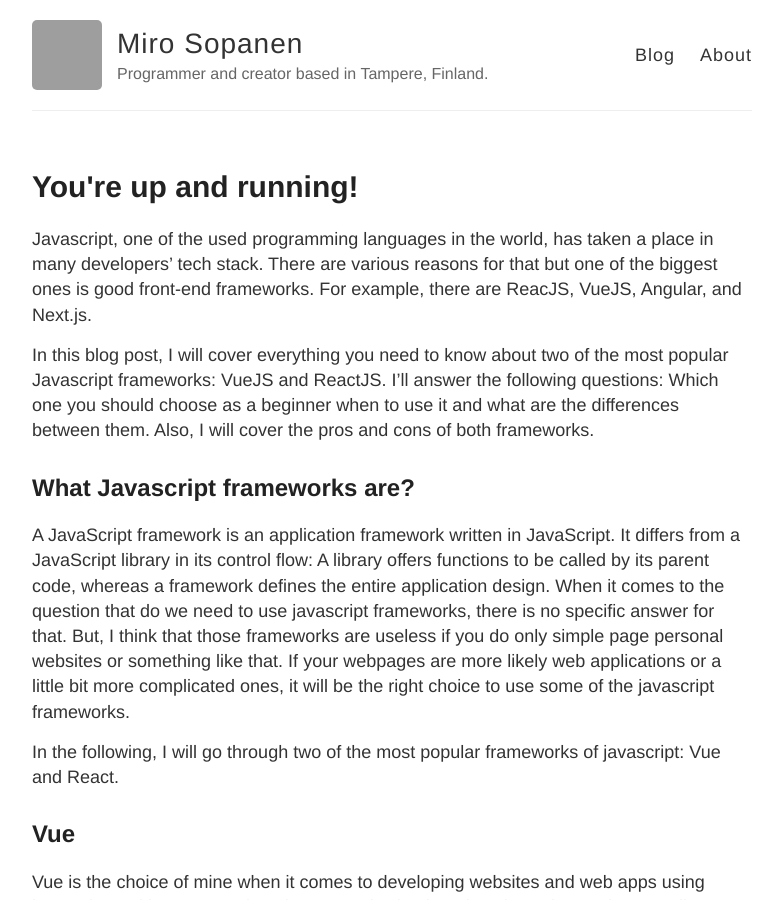
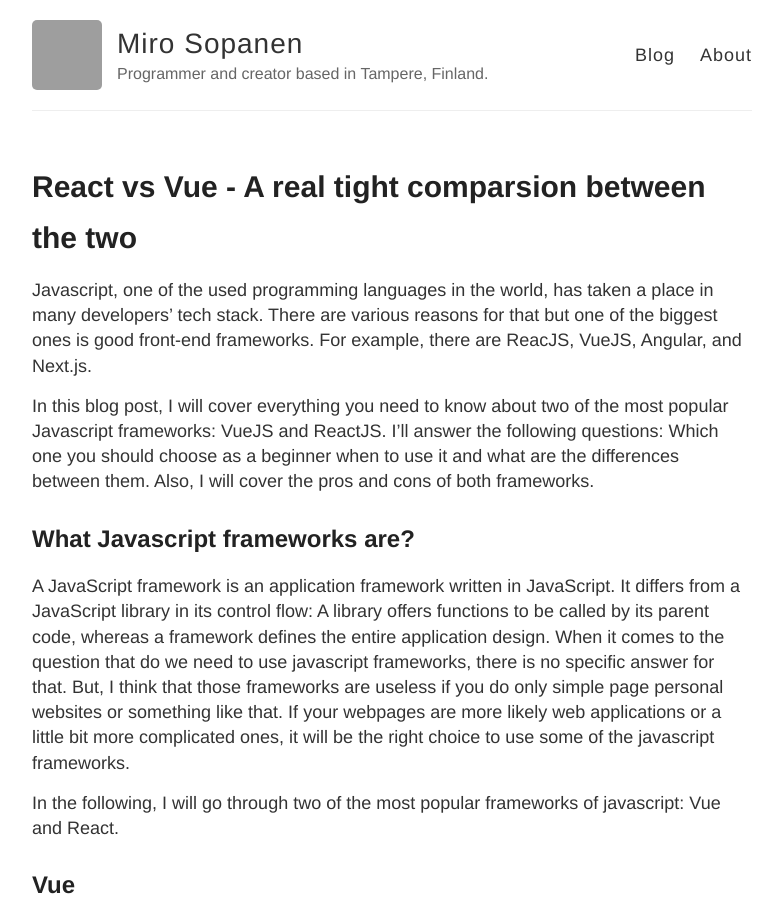
Before and after one commit to hylkio/hylkio.github.io, a Jekyll site: the page built from _posts/2021-04-14-react-vs-vue.md, in a window 1280 px wide and 900 px high. Shown: the whole window, without its empty margins (248-1030 px from the left). Built offline with Jekyll 4.4.1, drawn with Linux system fonts in a browser that asks for light colours; grey boxes are pictures that could not be loaded.

Commit message:
Update 2021-04-14-react-vs-vue.md

```diff
--- a/_posts/2021-04-14-react-vs-vue.md
+++ b/_posts/2021-04-14-react-vs-vue.md
@@ -1,6 +1,6 @@
 ---
 layout: post
-title: You're up and running!
+title: React vs Vue - A real tight comparsion between the two
 ---
 
 Javascript, one of the used programming languages in the world, has taken a place in many developers' tech stack. There are various reasons for that but one of the biggest ones is good front-end frameworks. For example, there are ReacJS, VueJS, Angular, and Next.js.
```
